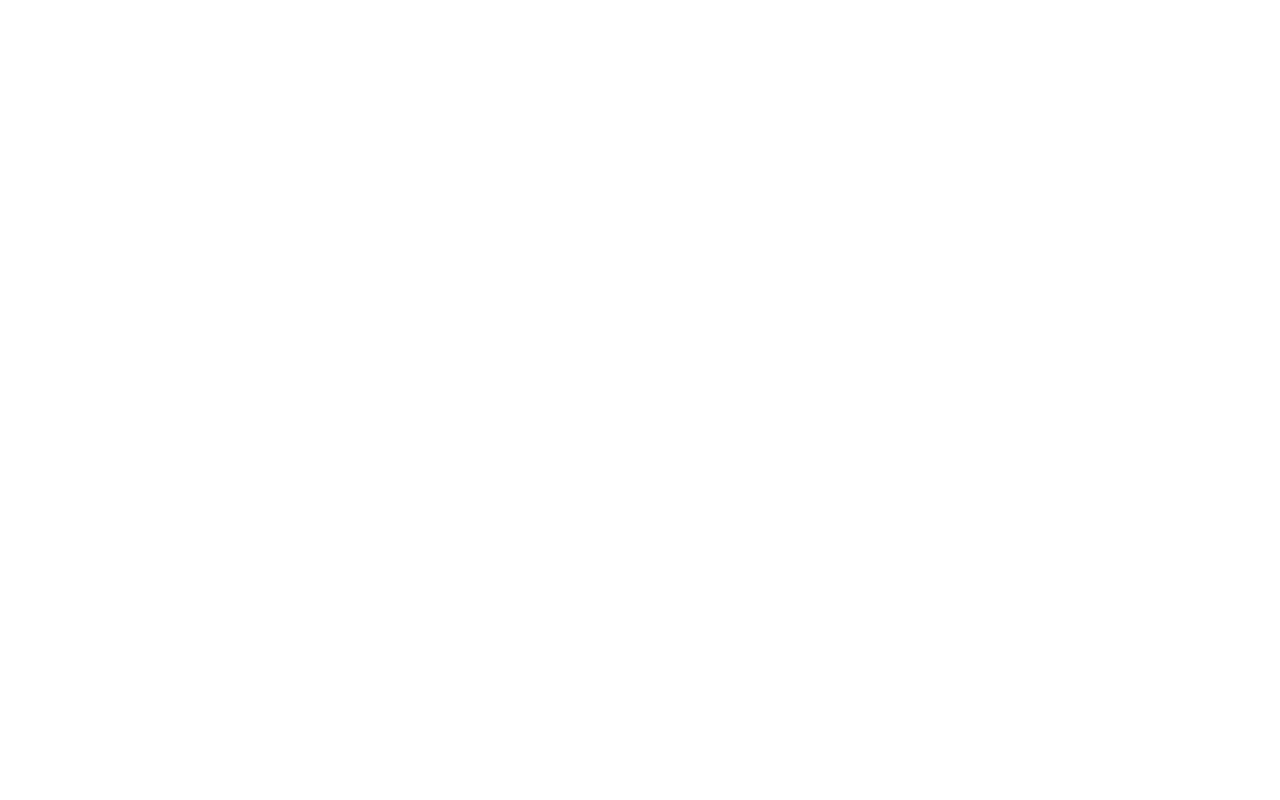
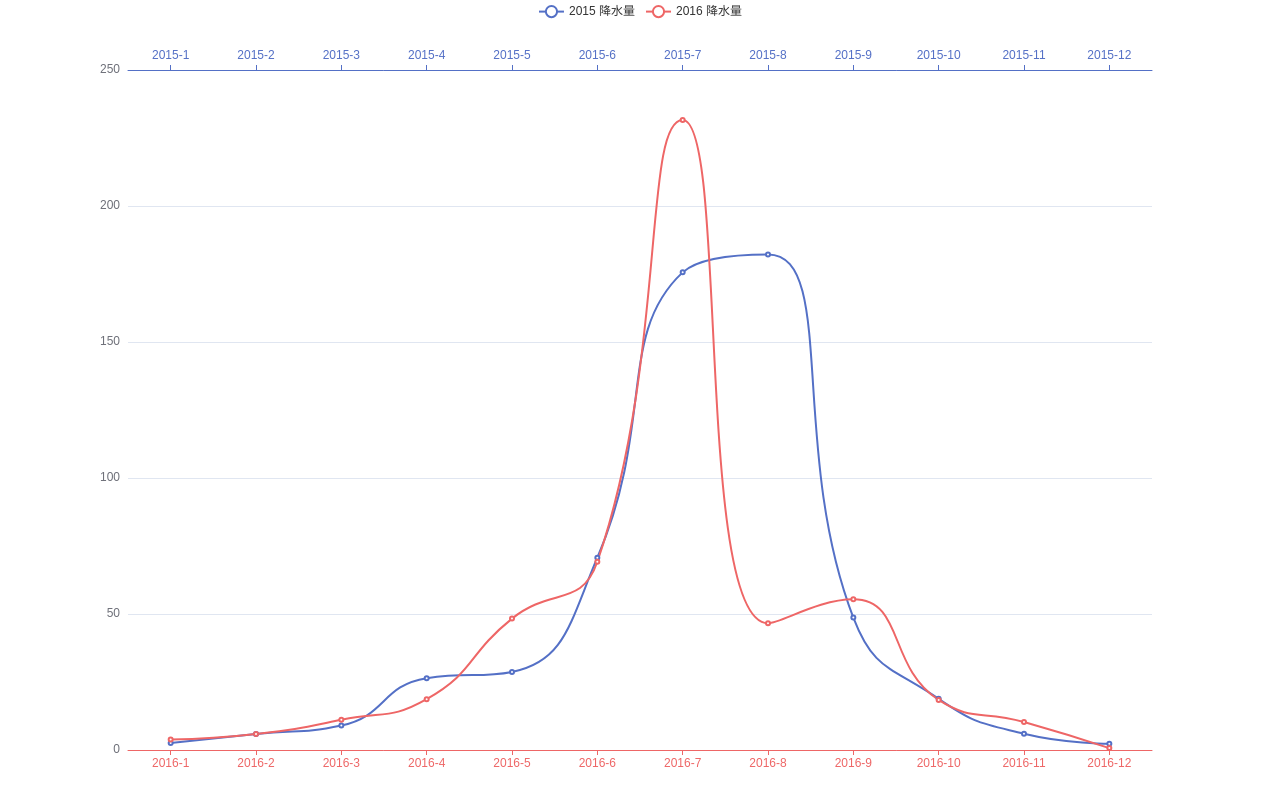
Before and after one commit to lw1984/react-5nqoan, a plain HTML site: page index.html in a window 1280 px wide. Drawn offline with nearby package versions, Linux system fonts and the light colour scheme.

Commit message:
1 file modified, 3 deleted

```diff
--- a/index.html
+++ b/index.html
@@ -1 +1,136 @@
-<div id="container" />
+<!--
+    THIS EXAMPLE WAS DOWNLOADED FROM https://echarts.apache.org/examples/zh/editor.html?c=multiple-x-axis
+-->
+<!DOCTYPE html>
+<html style="height: 100%">
+    <head>
+        <meta charset="utf-8">
+    </head>
+    <body style="height: 100%; margin: 0">
+        <div id="container" style="height: 100%"></div>
+
+        <script type="text/javascript" src="https://cdn.jsdelivr.net/npm/echarts@5/dist/echarts.min.js"></script>
+        <!-- Uncomment this line if you want to dataTool extension
+        <script type="text/javascript" src="https://cdn.jsdelivr.net/npm/echarts@5/dist/extension/dataTool.min.js"></script>
+        -->
+        <!-- Uncomment this line if you want to use gl extension
+        <script type="text/javascript" src="https://cdn.jsdelivr.net/npm/echarts-gl@2/dist/echarts-gl.min.js"></script>
+        -->
+        <!-- Uncomment this line if you want to echarts-stat extension
+        <script type="text/javascript" src="https://cdn.jsdelivr.net/npm/echarts-stat@latest/dist/ecStat.min.js"></script>
+        -->
+        <!-- Uncomment this line if you want to use map
+        <script type="text/javascript" src="https://cdn.jsdelivr.net/npm/echarts@5/map/js/china.js"></script>
+        <script type="text/javascript" src="https://cdn.jsdelivr.net/npm/echarts@5/map/js/world.js"></script>
+        -->
+        <!-- Uncomment these two lines if you want to use bmap extension
+        <script type="text/javascript" src="https://api.map.baidu.com/api?v=2.0&ak=<Your Key Here>"></script>
+        <script type="text/javascript" src="https://cdn.jsdelivr.net/npm/echarts@5/dist/extension/bmap.min.js"></script>
+        -->
+
+        <script type="text/javascript">
+var dom = document.getElementById("container");
+var myChart = echarts.init(dom);
+var app = {};
+
+var option;
+
+
+
+var colors = ['#5470C6', '#EE6666'];
+
+option = {
+    color: colors,
+
+    tooltip: {
+        trigger: 'none',
+        axisPointer: {
+            type: 'cross'
+        }
+    },
+    legend: {
+        data:['2015 降水量', '2016 降水量']
+    },
+    grid: {
+        top: 70,
+        bottom: 50
+    },
+    xAxis: [
+        {
+            type: 'category',
+            axisTick: {
+                alignWithLabel: true
+            },
+            axisLine: {
+                onZero: false,
+                lineStyle: {
+                    color: colors[1]
+                }
+            },
+            axisPointer: {
+                label: {
+                    formatter: function (params) {
+                        return '降水量  ' + params.value
+                            + (params.seriesData.length ? '：' + params.seriesData[0].data : '');
+                    }
+                }
+            },
+            data: ['2016-1', '2016-2', '2016-3', '2016-4', '2016-5', '2016-6', '2016-7', '2016-8', '2016-9', '2016-10', '2016-11', '2016-12']
+        },
+        {
+            type: 'category',
+            axisTick: {
+                alignWithLabel: true
+            },
+            axisLine: {
+                onZero: false,
+                lineStyle: {
+                    color: colors[0]
+                }
+            },
+            axisPointer: {
+                label: {
+                    formatter: function (params) {
+                        return '降水量  ' + params.value
+                            + (params.seriesData.length ? '：' + params.seriesData[0].data : '');
+                    }
+                }
+            },
+            data: ['2015-1', '2015-2', '2015-3', '2015-4', '2015-5', '2015-6', '2015-7', '2015-8', '2015-9', '2015-10', '2015-11', '2015-12']
+        }
+    ],
+    yAxis: [
+        {
+            type: 'value'
+        }
+    ],
+    series: [
+        {
+            name: '2015 降水量',
+            type: 'line',
+            xAxisIndex: 1,
+            smooth: true,
+            emphasis: {
+                focus: 'series'
+            },
+            data: [2.6, 5.9, 9.0, 26.4, 28.7, 70.7, 175.6, 182.2, 48.7, 18.8, 6.0, 2.3]
+        },
+        {
+            name: '2016 降水量',
+            type: 'line',
+            smooth: true,
+            emphasis: {
+                focus: 'series'
+            },
+            data: [3.9, 5.9, 11.1, 18.7, 48.3, 69.2, 231.6, 46.6, 55.4, 18.4, 10.3, 0.7]
+        }
+    ]
+};
+
+if (option && typeof option === 'object') {
+    myChart.setOption(option);
+}
+
+        </script>
+    </body>
+</html>
```
Also changed, not shown: index.ts (deleted, +0 -18 lines), package.json (deleted, +0 -19 lines), README.md (deleted).
